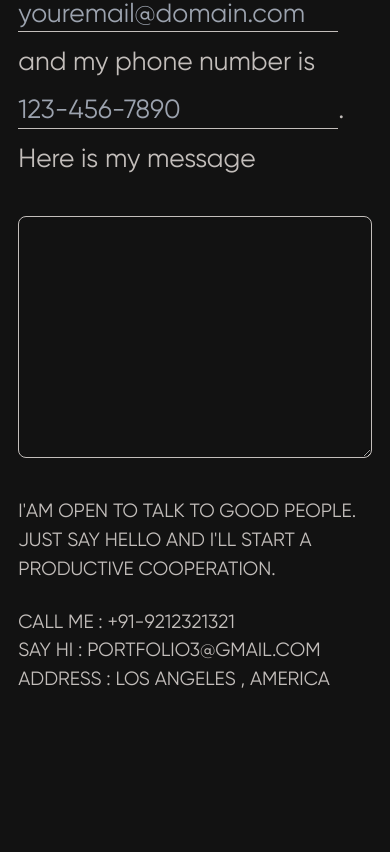
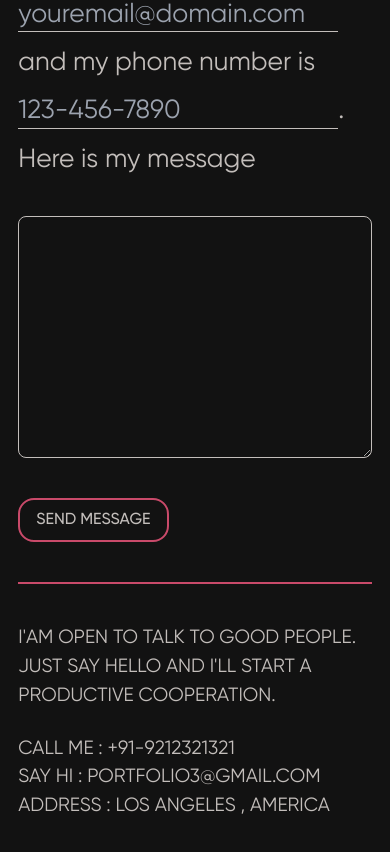
Before and after one commit to zoharkiks/theportfolyo, a Next.js app: page / in a window 390 px wide. Shown: the part 5753-6605 px from the top of the page. Before the commit the page ends 6561 px from the top, so only its background shows below. Built offline with nearby package versions, Linux system fonts and the light colour scheme.

Commit message:
Add submit button

```diff
--- a/src/components/Contact.jsx
+++ b/src/components/Contact.jsx
@@ -12,7 +12,9 @@ const Contact = () => {
 
         <ContactForm />
 
-        <div className="flex flex-col gap-6 mt-10 uppercase md:w-1/2">
+        <div className="w-full mt-10 border border-accent"></div>
+
+        <div className="flex flex-col gap-6 mt-10 uppercase md:w-1/2 ">
           <p>
             I'am OPEN TO TALK TO GOOD PEOPLE. JUST SAY HELLO AND I'll START A
             PRODUCTIVE COOPERATION.
--- a/src/components/ContactForm.jsx
+++ b/src/components/ContactForm.jsx
@@ -1,10 +1,11 @@
 "use client";
 import React from "react";
+import { Button } from "./Button";
 
 const ContactForm = () => {
   const handleSubmit = (event) => {
     event.preventDefault();
-    // Here you would handle form submission, e.g., via an API.
+   console.log('Some form submit action');
   };
 
   return (
@@ -47,6 +48,8 @@ const ContactForm = () => {
         cols="50"
         className="border rounded-lg bg-background focus:outline-none focus:shadow-outline"
       ></textarea>
+
+      <Button className='w-max' onClick={handleSubmit} type="submit">Send Message</Button>
     </form>
   );
 };
--- a/src/components/Navbar.jsx
+++ b/src/components/Navbar.jsx
@@ -37,7 +37,7 @@ const Navbar = () => {
           </Link>
 
           <Link href={"/"}>
-            <span>Review</span>
+            <span>Contact</span>
           </Link>
         </div>
         <Button>Let's Talk</Button>
```
